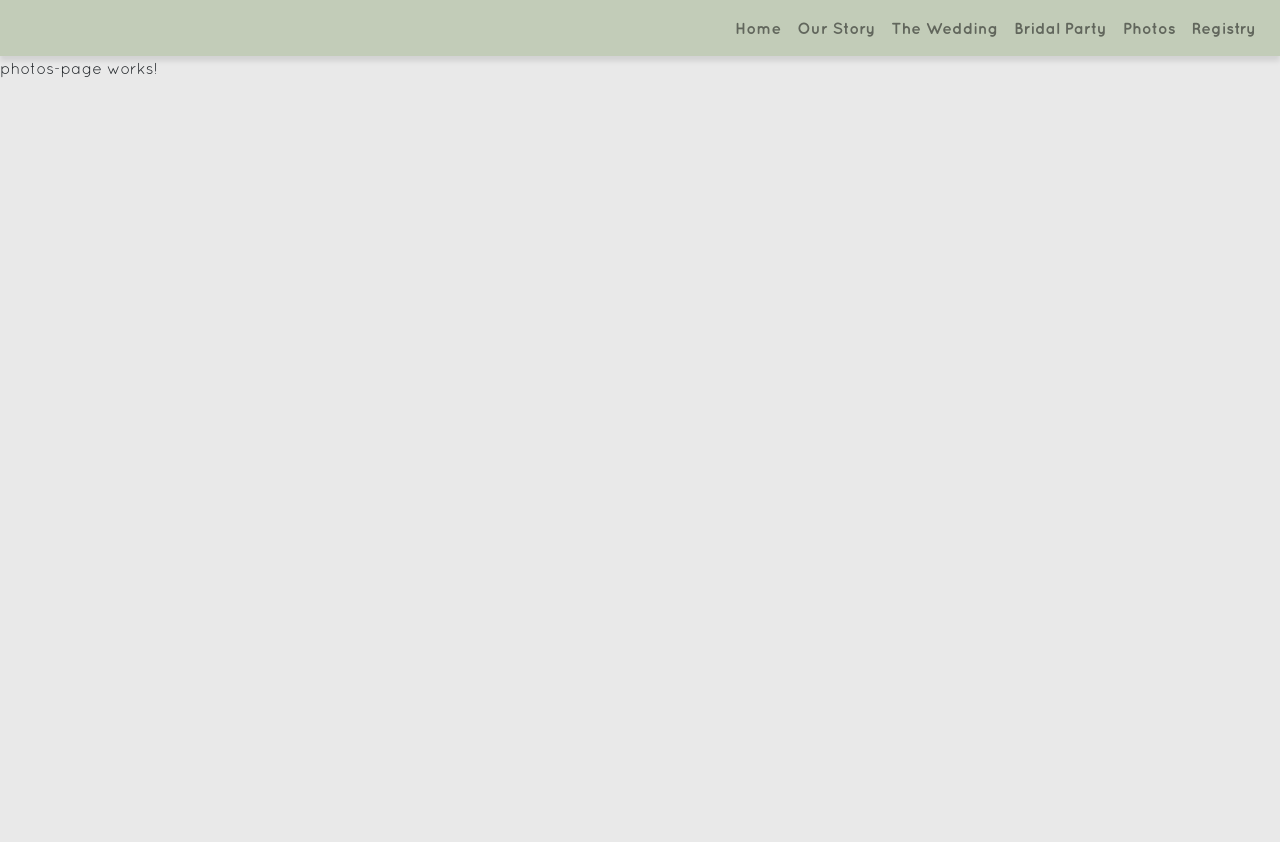
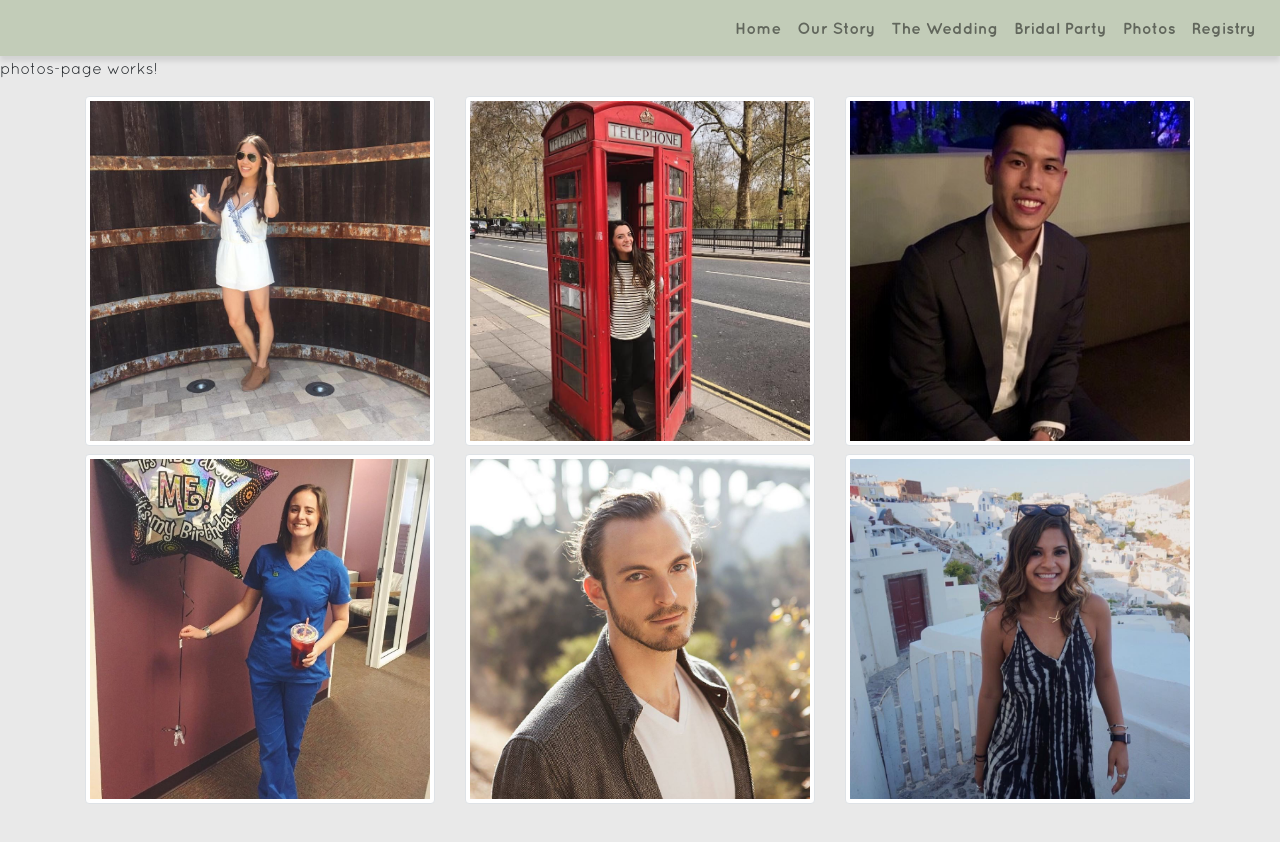
Before and after one commit to KollenDillworth/wedding-web, an Angular app: page /photos in a window 1280 px wide. Shown: the top 842 px of the page. Built offline with nearby package versions, Linux system fonts and the light colour scheme.

Commit message:
modal photo page on click

```diff
--- a/src/app/photos-page/photos-page.component.css
+++ b/src/app/photos-page/photos-page.component.css
@@ -0,0 +1,65 @@
+.modal {
+    display: none; /* Hidden by default */
+    position: fixed; /* Stay in place */
+    z-index: 1; /* Sit on top */
+    padding-top: 100px; /* Location of the box */
+    left: 0;
+    top: 0;
+    width: 100%; /* Full width */
+    height: 100%; /* Full height */
+    overflow: auto; /* Enable scroll if needed */
+    background-color: rgb(0,0,0); /* Fallback color */
+    background-color: rgba(0,0,0,0.9); /* Black w/ opacity */
+  }
+
+  .modal-content {
+    margin: auto;
+    display: block;
+    width: 80%;
+    max-width: 700px;
+  }
+
+  #caption {
+    margin: auto;
+    display: block;
+    width: 80%;
+    max-width: 700px;
+    text-align: center;
+    color: #ccc;
+    padding: 10px 0;
+    height: 150px;
+  }
+
+  .modal-content, #caption {
+    animation-name: zoom;
+    animation-duration: 0.6s;
+  }
+
+  @keyframes zoom {
+    from {transform:scale(0)}
+    to {transform:scale(1)}
+  }
+
+  .close {
+    position: absolute;
+    top: 71px;
+    right: 35px;
+    color: #f1f1f1;
+    font-size: 40px;
+    font-weight: bold;
+    transition: 0.3s;
+  }
+
+  .close:hover,
+  .close:focus {
+    color: #bbb;
+    text-decoration: none;
+    cursor: pointer;
+  }
+
+  /* 100% Image Width on Smaller Screens */
+  @media only screen and (max-width: 700px){
+    .modal-content {
+      width: 100%;
+    }
+  }
--- a/src/app/photos-page/photos-page.component.html
+++ b/src/app/photos-page/photos-page.component.html
@@ -1,3 +1,47 @@
 <p>
   photos-page works!
 </p>
+<div class="container">
+
+  <!-- The Modal -->
+<div id="myModal" class="modal">
+
+    <!-- The Close Button -->
+    <a (click)="closeModal()">
+        <span class="close">&times;</span>
+    </a>
+
+
+    <!-- Modal Content (The Image) -->
+    <img class="modal-content" id="img01" src="{{srcValue}}">
+
+    <!-- Modal Caption (Image Text) -->
+    <div id="caption"></div>
+  </div>
+
+
+  <div class="row">
+    <div class="col-12 col-sm-6 col-lg-4">
+      <a (click)="expandImage('myImg')">
+          <img id="myImg" class="img-thumbnail" src="/assets/images/natalie.jpg" alt="Natalie">
+      </a>
+
+    </div>
+    <div class="col-12 col-sm-6 col-lg-4">
+        <img class="img-thumbnail" src="/assets/images/cami.jpg" alt="Natalie">
+      </div>
+    <div class="col-12 col-sm-6 col-lg-4">
+      <img class="img-thumbnail" src="/assets/images/bob.JPG" alt="Natalie">
+    </div>
+
+    <div class="col-12 col-sm-6 col-lg-4 mt-2">
+      <img class="img-thumbnail" src="/assets/images/catherine.jpg" alt="Natalie">
+    </div>
+    <div class="col-12 col-sm-6 col-lg-4 mt-2">
+        <img class="img-thumbnail" src="/assets/images/dillon.jpg" alt="Natalie">
+      </div>
+      <div class="col-12 col-sm-6 col-lg-4 mt-2">
+          <img class="img-thumbnail" src="/assets/images/kayla.jpg" alt="Natalie">
+        </div>
+  </div>
+</div>
--- a/src/app/photos-page/photos-page.component.ts
+++ b/src/app/photos-page/photos-page.component.ts
@@ -7,9 +7,43 @@ import { Component, OnInit } from '@angular/core';
 })
 export class PhotosPageComponent implements OnInit {
 
+
+  srcValue: string
+
   constructor() { }
 
   ngOnInit() {
   }
 
+  expandImage(divName){
+//debugger;
+    this.srcValue = "/assets/images/natalie.jpg";
+
+    var modal = document.getElementById("myModal");
+
+    // Get the image and insert it inside the modal - use its "alt" text as a caption
+    var img = document.getElementById(divName);
+
+    var modalImg = document.getElementById("img01");
+    var captionText = document.getElementById("caption");
+
+    modal.style.display = "block";
+
+
+
+    // Get the <span> element that closes the modal
+    var span = document.getElementsByClassName("close")[0];
+
+    // When the user clicks on <span> (x), close the modal
+
+    //modal.style.display = "none";
+
+
+  }
+
+  closeModal(){
+    var modal = document.getElementById("myModal");
+    modal.style.display = "none";
+  }
+
 }
```
